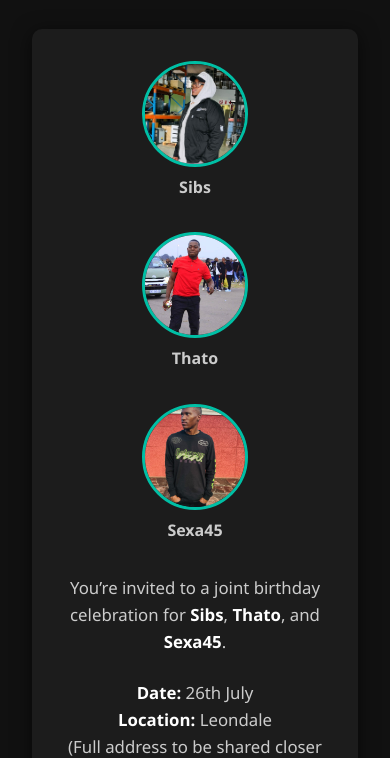
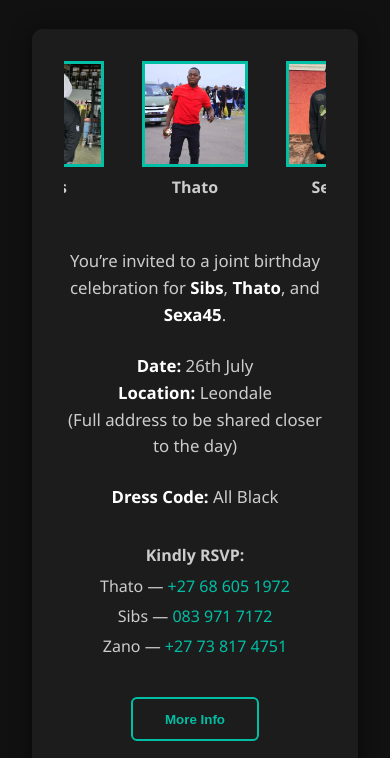
Before and after one commit to tawheeda/birthdayInvite, a plain HTML site: page index.html in a window 390 px wide. Shown: the part 108-866 px from the top of the page. Drawn offline with Linux system fonts and the light colour scheme.

Commit message:
Update index.html

```diff
--- a/index.html
+++ b/index.html
@@ -33,12 +33,15 @@
     .guest-group {
       display: flex;
       justify-content: center;
-      flex-wrap: wrap;
-      gap: 2rem;
+      flex-wrap: nowrap;
+      gap: 1.5rem;
       margin-bottom: 2rem;
+      overflow-x: auto;
+      padding-bottom: 1rem;
     }
 
     .guest {
+      flex: 0 0 auto;
       display: flex;
       flex-direction: column;
       align-items: center;
@@ -49,7 +52,6 @@
       width: 100px;
       height: 100px;
       object-fit: cover;
-      border-radius: 50%;
       border: 3px solid #00bfa5;
       margin-bottom: 0.5rem;
     }
@@ -100,18 +102,6 @@
       background: #00bfa5;
       color: #111;
     }
-
-    @media (max-width: 500px) {
-      .guest-group {
-        flex-direction: column;
-        align-items: center;
-      }
-
-      .guest {
-        width: 100%;
-        max-width: 200px;
-      }
-    }
   </style>
 </head>
 <body>
@@ -161,7 +151,7 @@
 
   <script>
     function showNote() {
-      alert("All Black. Smart Casual. Pull up sharp — it's going to be a great night with the gents.");
+      alert("All Black. Smart Casual. Come through sharp — it’s going to be a great night.");
     }
   </script>
 
```
